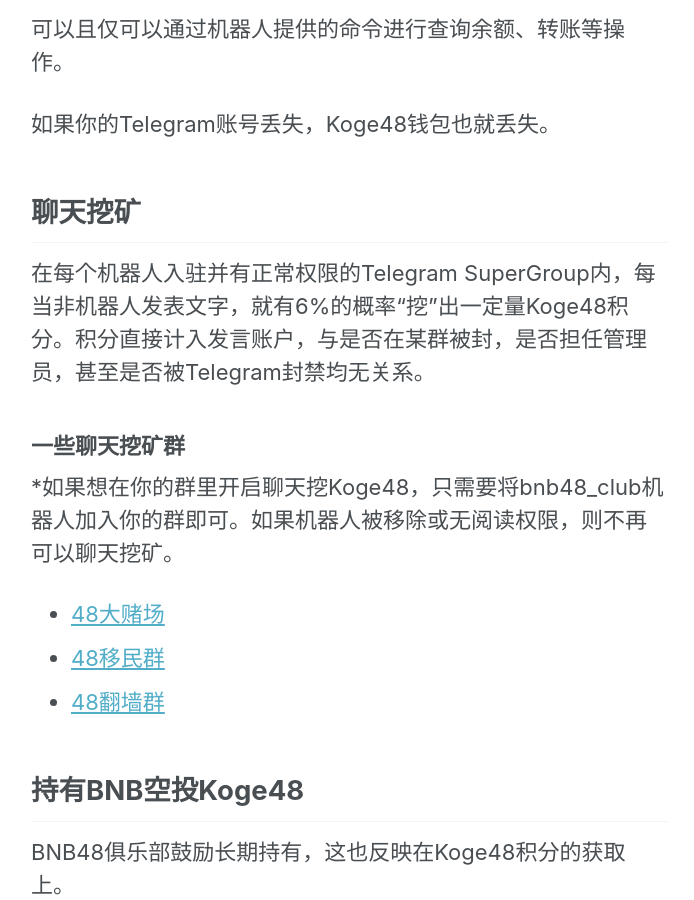
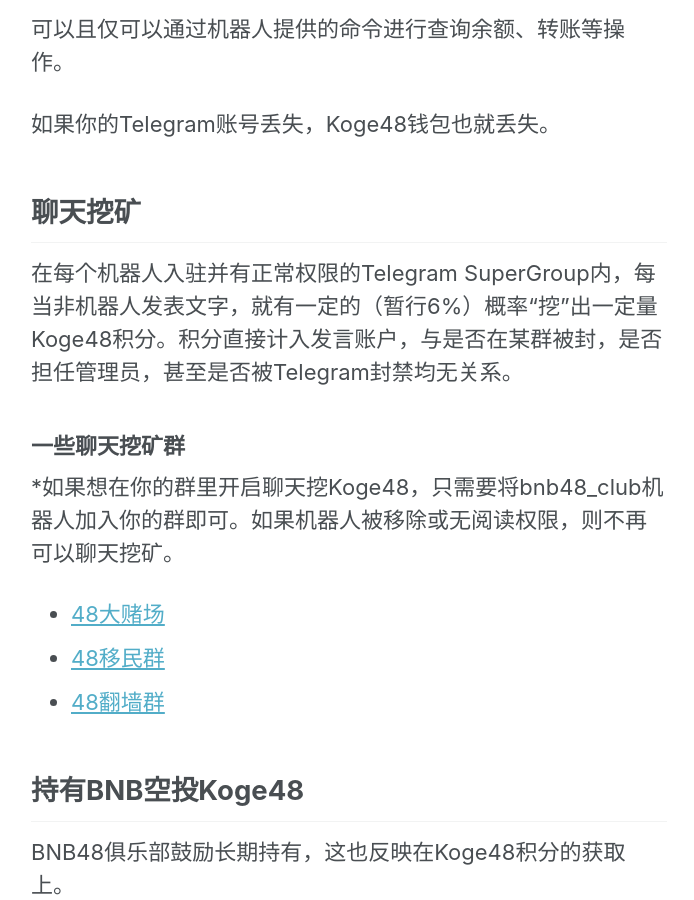
Before and after one commit to 48Club/BNB48Club.github.io, a Jekyll site: the page built from _pages/koge48.md, in a window 1280 px wide and 900 px high, scrolled down 880 px. Shown: the whole window, without its empty margins (291-985 px from the left). Built offline with Jekyll 4.4.1, drawn with Linux system fonts in a browser that asks for light colours; nearby versions of some CDN libraries.

Commit message:
Update koge48.md

```diff
--- a/_pages/koge48.md
+++ b/_pages/koge48.md
@@ -23,7 +23,7 @@
 如果你的Telegram账号丢失，Koge48钱包也就丢失。
 
 ## 聊天挖矿
-在每个机器人入驻并有正常权限的Telegram SuperGroup内，每当非机器人发表文字，就有6%的概率“挖”出一定量Koge48积分。积分直接计入发言账户，与是否在某群被封，是否担任管理员，甚至是否被Telegram封禁均无关系。
+在每个机器人入驻并有正常权限的Telegram SuperGroup内，每当非机器人发表文字，就有一定的（暂行6%）概率“挖”出一定量Koge48积分。积分直接计入发言账户，与是否在某群被封，是否担任管理员，甚至是否被Telegram封禁均无关系。
 
 ### 一些聊天挖矿群
 \*如果想在你的群里开启聊天挖Koge48，只需要将bnb48_club机器人加入你的群即可。如果机器人被移除或无阅读权限，则不再可以聊天挖矿。
```
